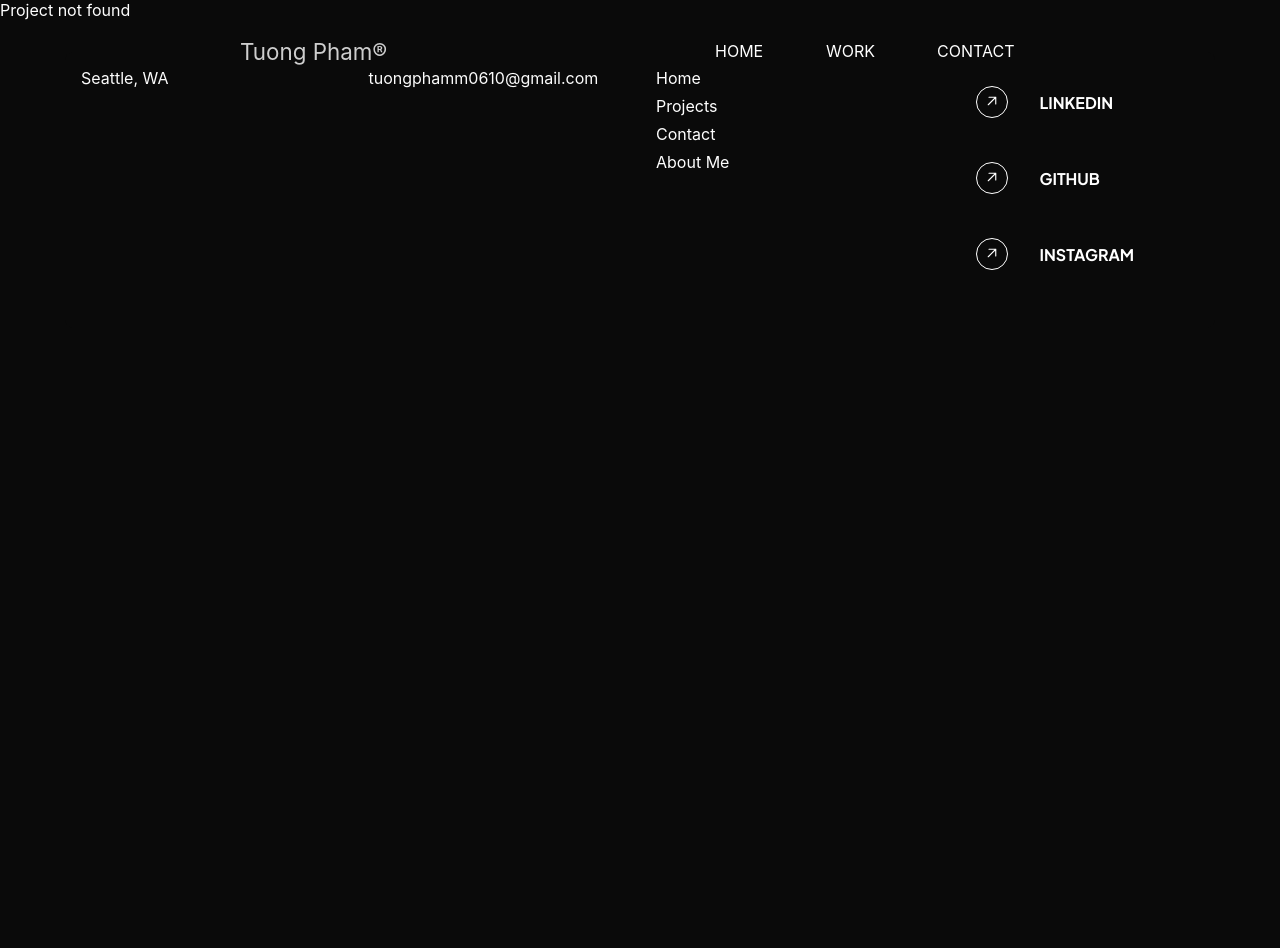
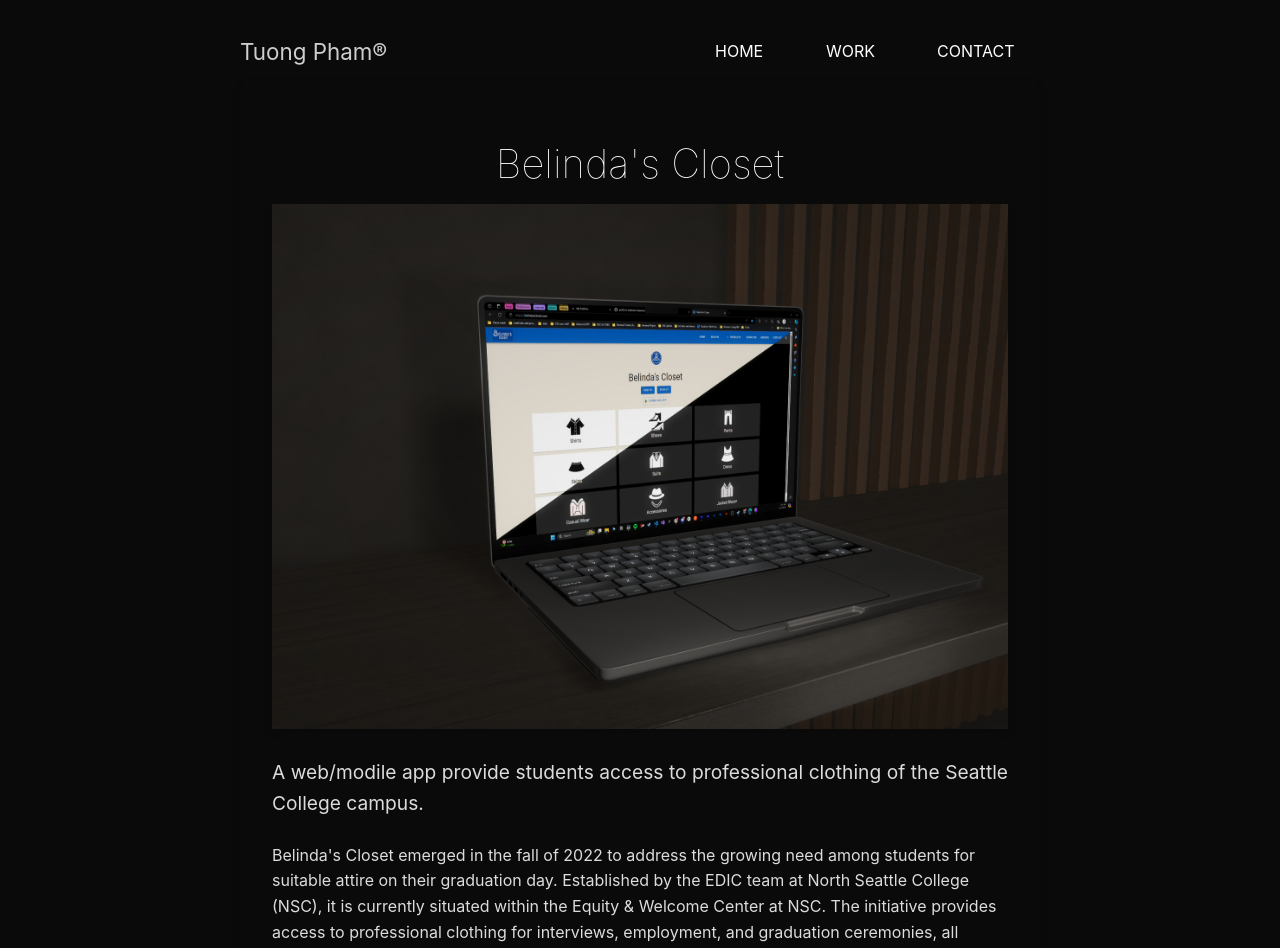
Before and after one commit to TuongPhamM/portfolio-website, a Next.js app: page /projects/belindas-closet in a window 1280 px wide. Shown: the top 948 px of the page. Before the commit the page ends 800 px from the top, so only its background shows below. Built offline with nearby package versions, Linux system fonts and the light colour scheme.

Commit message:
added Belinda Project

```diff
--- a/components/projectsection/ProjectsSection.js
+++ b/components/projectsection/ProjectsSection.js
@@ -9,6 +9,21 @@
     description:
       "A web application for personal finance management and analysis, integrating with the Plaid API to access banking data securely.",
     thumbnail: "/projects/project1.jpg",
+  },
+
+  {
+    id: "nsc-practicum",
+    title: "North Seattle College Events",
+    description:
+      "Seattle College web/app help students navigate in the campus virtually.",
+    thumbnail: "/projects/project4.jpg",
+  },
+  {
+    id: "belindas-closet",
+    title: "Belinda's Closet",
+    description:
+      "A web/modile app provide students access to professional clothing of the Seattle College campus.",
+    thumbnail: "/projects/project5.jpg",
   },
   {
     id: "fwccn-application",
@@ -22,13 +37,6 @@
     title: "Open Energy Dashboard",
     description: "LG19 test for OED using Mocha and Chai",
     thumbnail: "/projects/project3.jpg",
-  },
-  {
-    id: "nsc-practicum",
-    title: "North Seattle College Events",
-    description:
-      "Seattle College web/app(s) help students navigate in the campus virtually.",
-    thumbnail: "/projects/project4.jpg",
   },
   // Add more projects as needed
 ];
--- a/data/projectsData.js
+++ b/data/projectsData.js
@@ -32,10 +32,20 @@
     title: "North Seattle College Events",
     thumbnail: "/projects/project4.jpg",
     description:
-      "Seattle College web/app(s) help students navigate in the campus virtually.",
+      "Seattle College web/app help students navigate in the campus virtually.",
     content:
-      "NSC Events: The NSC Events web and mobile applications allow students to view events hosted by the Student Leadership team and faculty at North Seattle College in a centralized place; Users can: Register an account, log into the app, view events & attend events; Admins can: Create event posts, edit event posts, archive event posts, delete event posts & edit users roles.",
+      "The NSC Events web and mobile applications provide students with a centralized platform to view events hosted by the Student Leadership team and faculty at North Seattle College. Users can register an account, log into the app, view events, and attend events. Admins have the ability to create, edit, archive, and delete event posts, as well as manage user roles.",
     url: "https://northseattlecollegeevents.com/",
+  },
+  {
+    id: "belindas-closet",
+    title: "Belinda's Closet",
+    thumbnail: "/projects/project5.jpg",
+    description:
+      "A web/modile app provide students access to professional clothing of the Seattle College campus.",
+    content:
+      "Belinda's Closet emerged in the fall of 2022 to address the growing need among students for suitable attire on their graduation day. Established by the EDIC team at North Seattle College (NSC), it is currently situated within the Equity & Welcome Center at NSC. The initiative provides access to professional clothing for interviews, employment, and graduation ceremonies, all without any financial burden to the students.",
+    url: "https://belindascloset.com/",
   },
 ];
 
```
Also changed, not shown: public/projects/project5.jpg (added).
